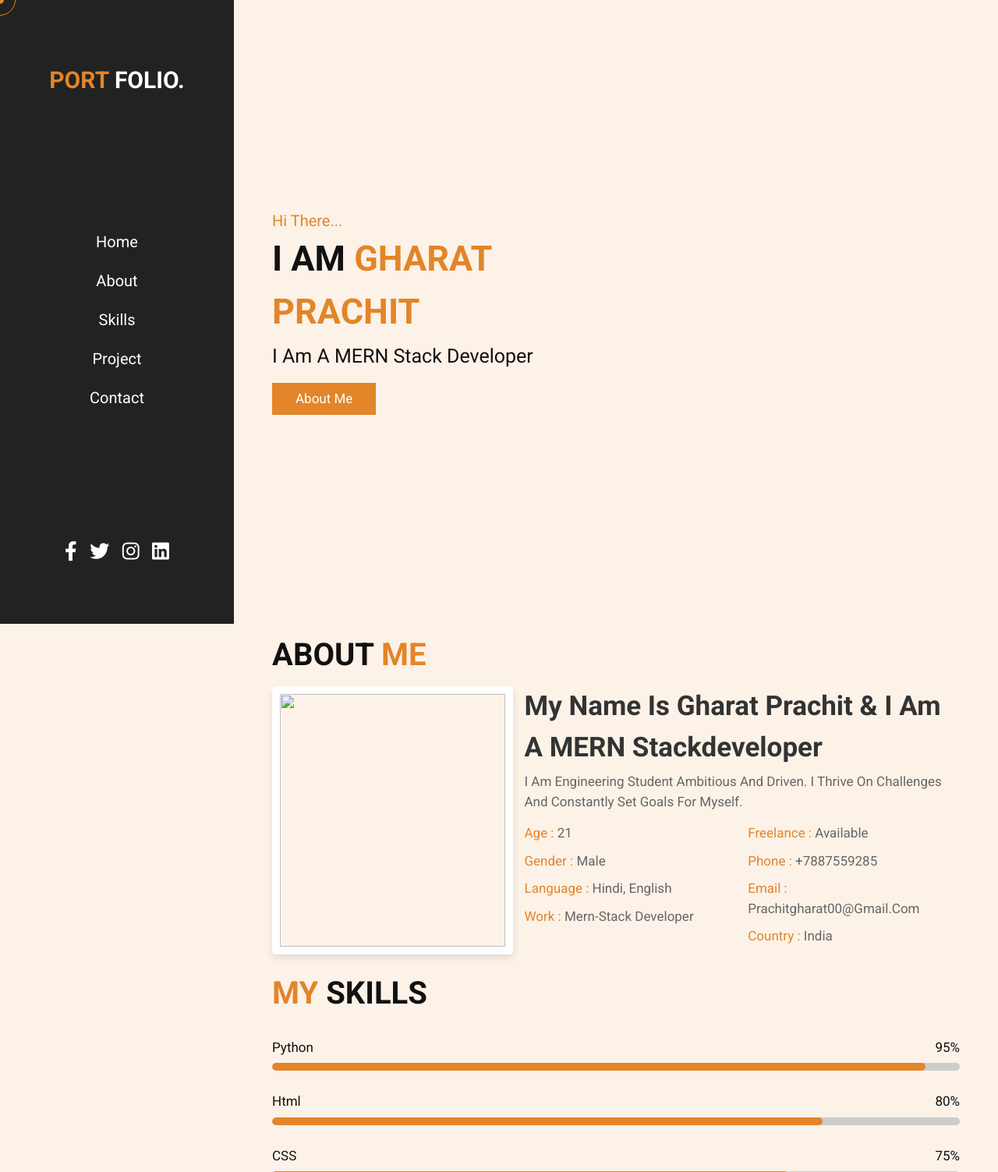
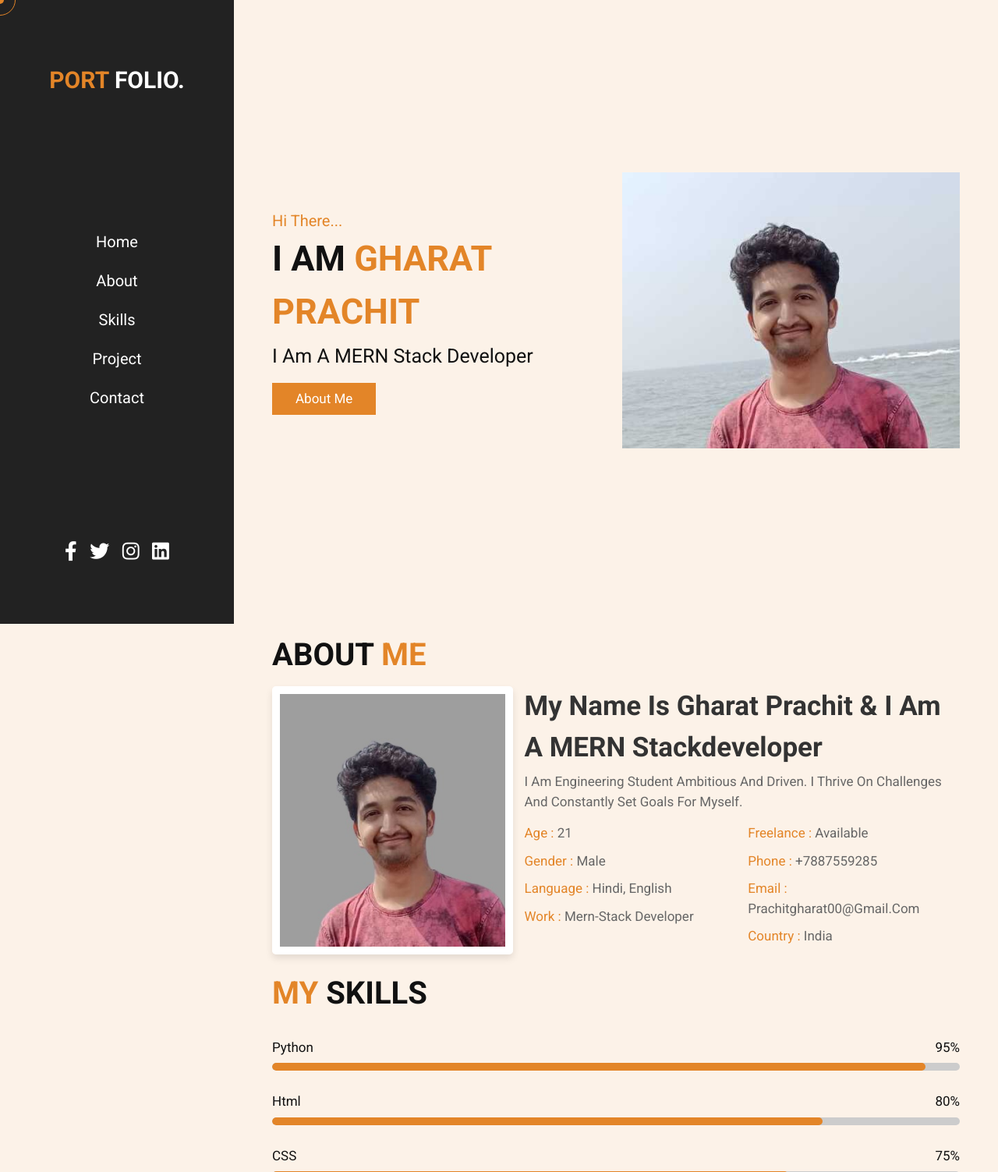
Before and after one commit to Anonymous0064/PrachitGharat.github.io, a plain HTML site: page index.html in a window 1280 px wide. Shown: the top 1503 px of the page at 78% size. Drawn offline with Linux system fonts and the light colour scheme.

Commit message:
Update index.html

```diff
--- a/index.html
+++ b/index.html
@@ -58,7 +58,7 @@
       </div>
 
       <div class="image">
-        <img src="public./images/home-img.jpeg" alt="" />
+        <img src="/public/images/home-img.jpeg" alt="" />
       </div>
     </section>
 
@@ -71,7 +71,7 @@
 
       <div class="row-1">
         <div class="image">
-          <img src="../personal porfolio/images/about-img.jpg" alt="" />
+          <img src="/public/images/about-img.jpg" alt="" />
         </div>
 
         <div class="content">
```
